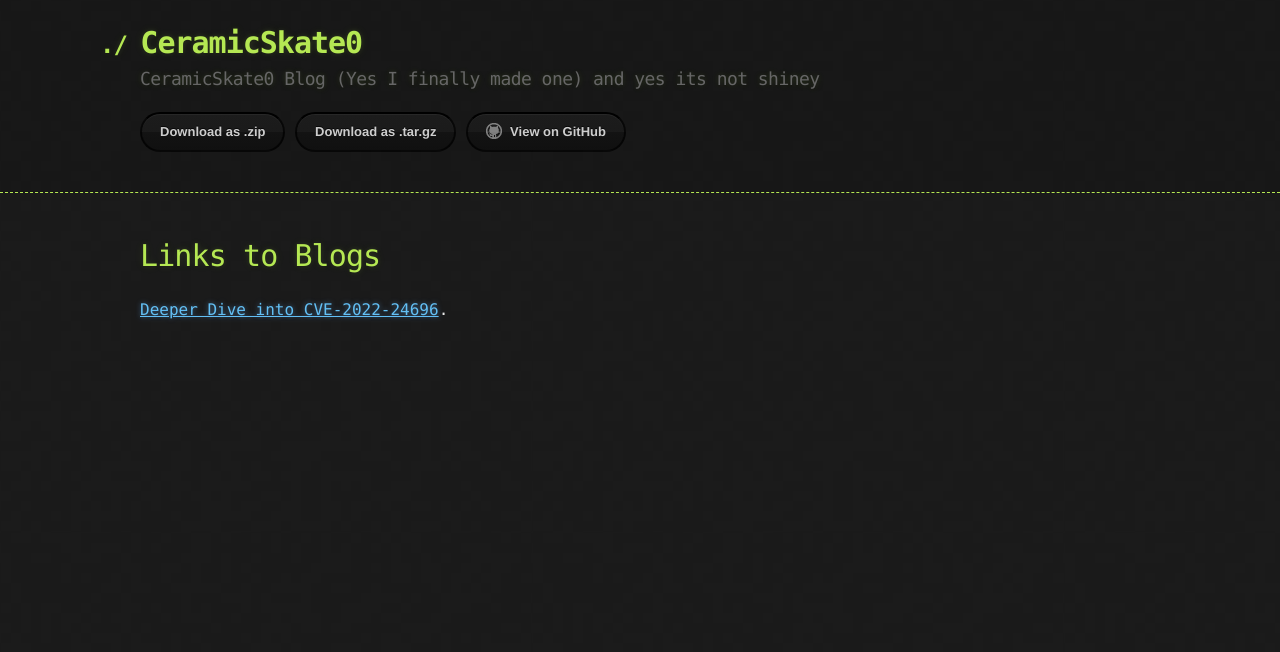
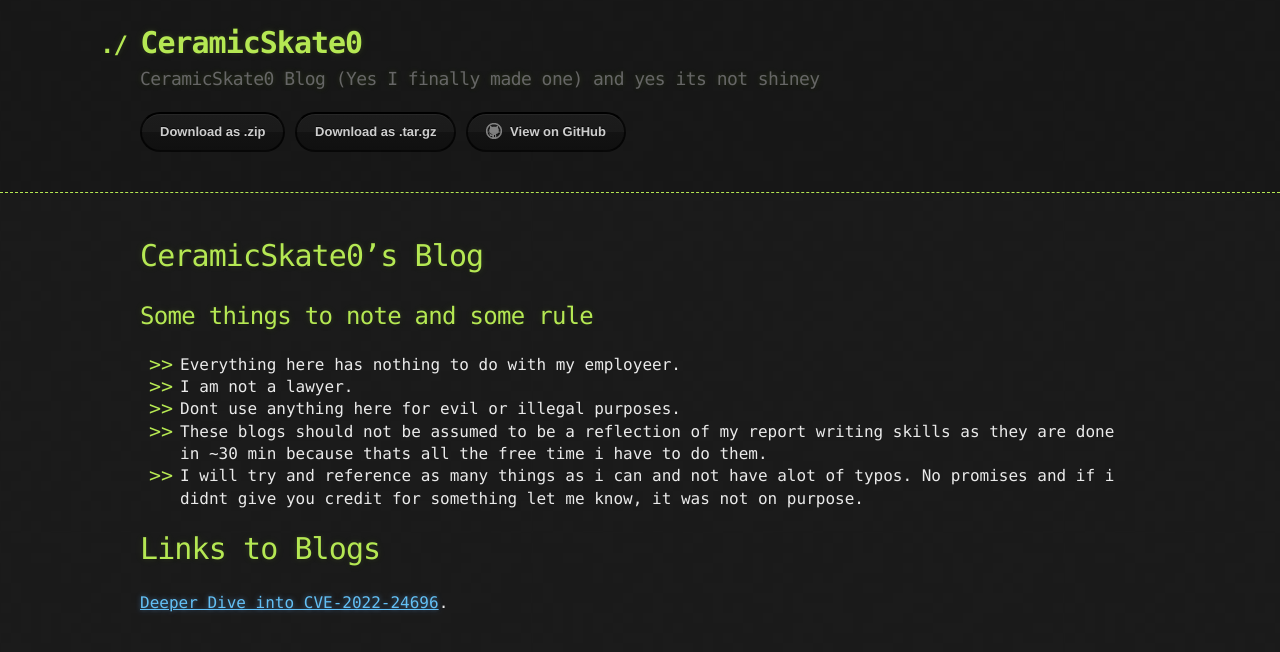
Before and after one commit to ceramicskate0/ceramicskate0.github.io, a Jekyll site: the page built from index.md, in a window 1280 px wide. Shown: the top 652 px of the page. Built offline with Jekyll 4.4.1, drawn with Linux system fonts in a browser that asks for light colours; our own code applies the rules of GitHub Pages for plain Markdown files.

Commit message:
Update index.md

```diff
--- a/index.md
+++ b/index.md
@@ -1,6 +1,16 @@
 ---
 layout: default
 ---
+# CeramicSkate0's Blog
+
+## Some things to note and some rule
+  - Everything here has nothing to do with my employeer.
+  - I am not a lawyer.
+  - Dont use anything here for evil or illegal purposes.
+  - These blogs should not be assumed to be a reflection of my report writing skills as they are done in ~30 min because thats all the free time i have to do them.
+  - I will try and reference as many things as i can and not have alot of typos. No promises and if i didnt give you credit for something let me know, it was not on purpose.
+
+
 
 # Links to Blogs
 
```
